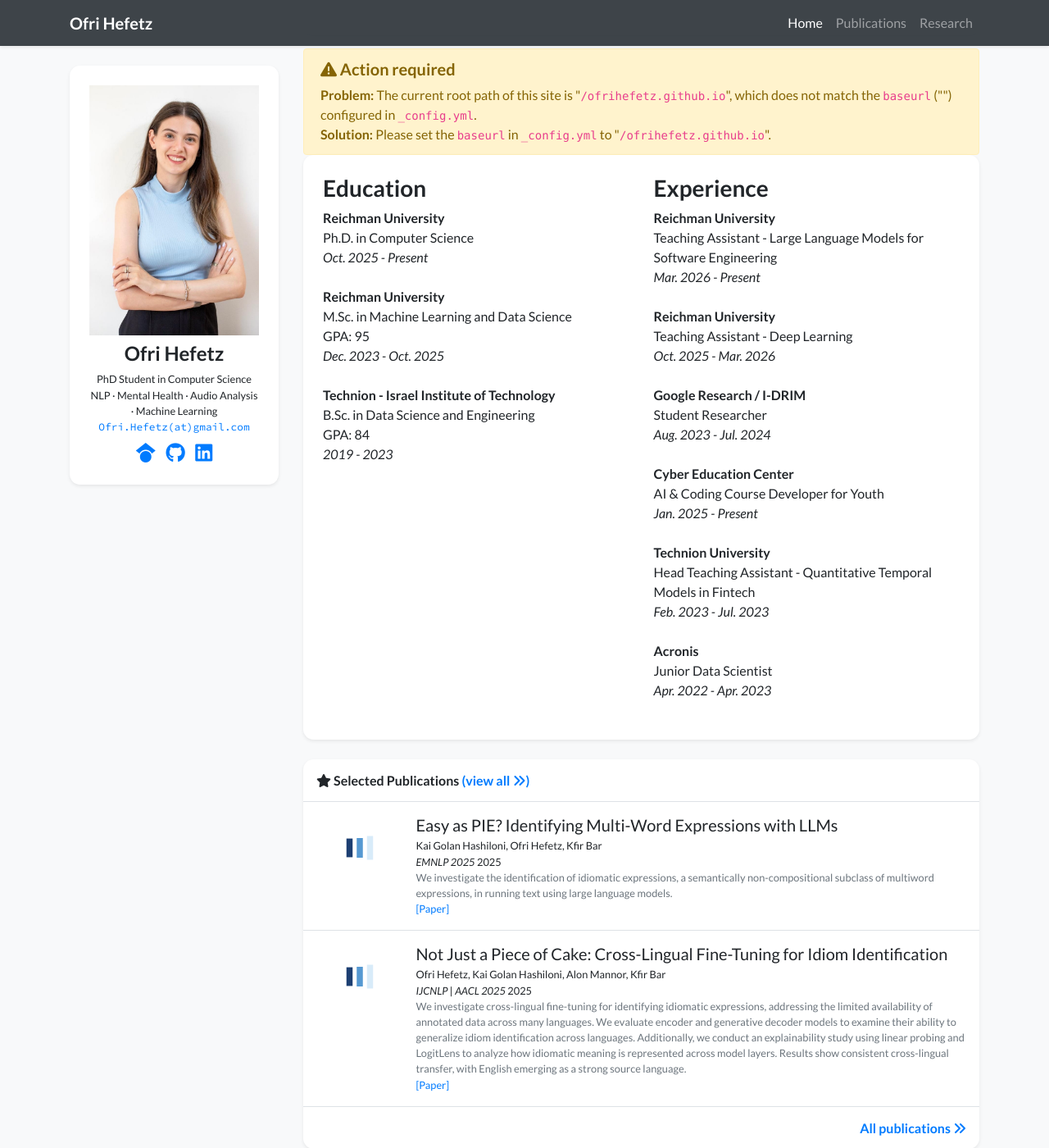
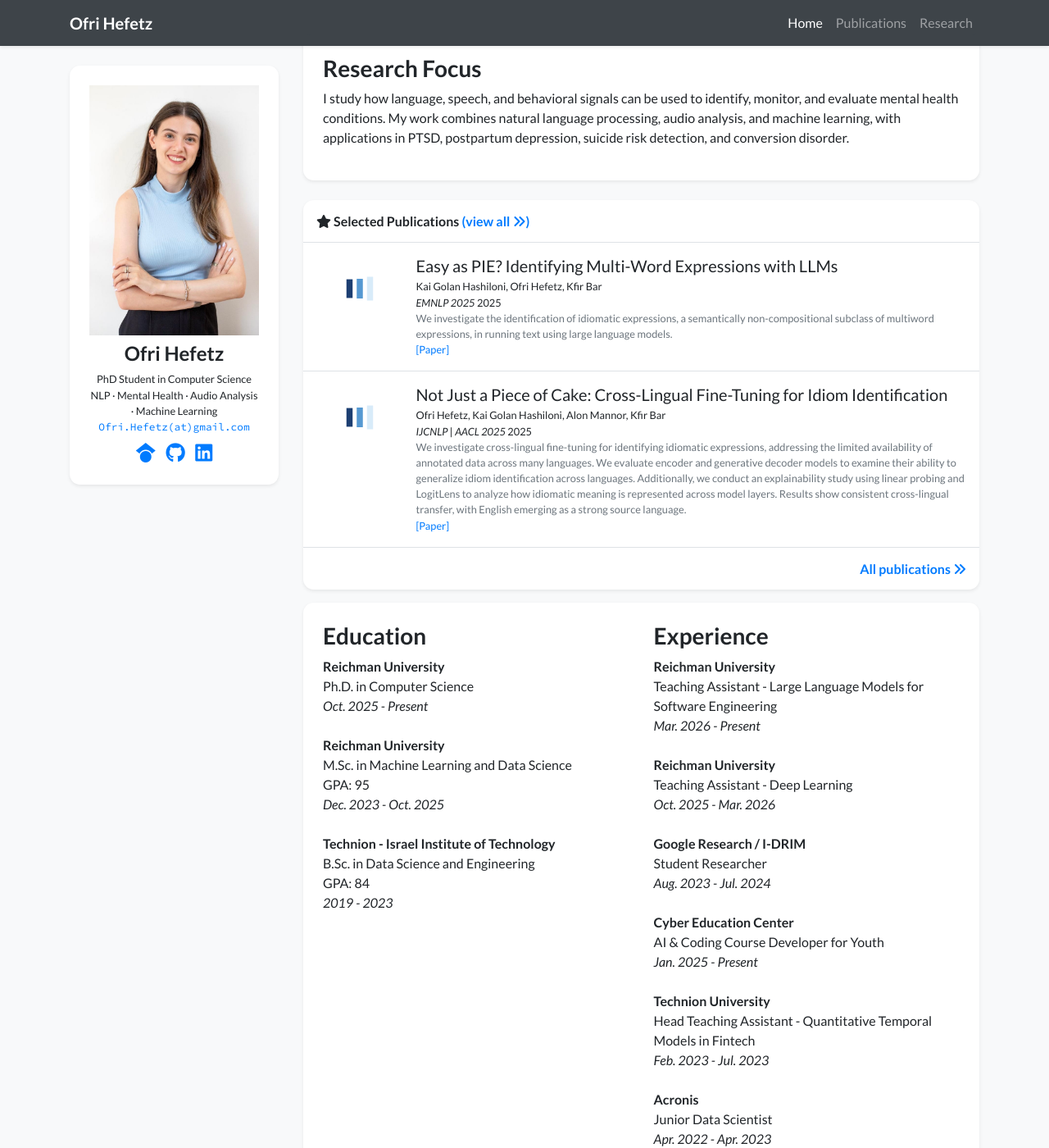
Before and after one commit to OfriHefetz/ofrihefetz.github.io, a Jekyll site: the page built from index.html, in a window 1280 px wide and 1400 px high, scrolled down 263 px. Shown: the whole window at 82% size. Built offline with Jekyll 4.4.1, drawn with Linux system fonts in a browser that asks for light colours; nearby versions of some CDN libraries; a style sheet for code colours, icons or effects is not loaded.

Commit message:
Update index.html

```diff
--- a/index.html
+++ b/index.html
@@ -8,24 +8,20 @@
     <div class="col-lg-3 col-md-4">
         {% include widgets/profile_card_mini.html %}
     </div>
+
     <div class="col-lg-9 col-md-8">
 
         {% include widgets/profile_card_bio_only.html %}
 
-        <!-- Debugging widgets -->
-        {% include widgets/debug_repo_name.html %}
-        {% include widgets/debug_url.html %}
-
-        {% if site.data.display.homepage.show_experience %}
-            {% include widgets/experience_card.html %}
-        {% endif %}
-
-        {% if site.data.display.homepage.show_news %}
-        {% assign count_news = site.news | size %}
-        {% if count_news > 0 %}
-        {% include widgets/news_card.html limit=site.data.display.homepage.num_news %}
-        {% endif %}
-        {% endif %}
+        <div class="card border-0 shadow-sm bg-white rounded-4 p-4 mb-4">
+            <h3>Research Focus</h3>
+            <p>
+                I study how language, speech, and behavioral signals can be used to identify,
+                monitor, and evaluate mental health conditions. My work combines natural
+                language processing, audio analysis, and machine learning, with applications
+                in PTSD, postpartum depression, suicide risk detection, and conversion disorder.
+            </p>
+        </div>
 
         {% if site.data.display.homepage.show_selected_publications %}
         {% assign pubs = site.publications | sort: "date" | reverse | where: "selected", true %}
@@ -35,5 +31,10 @@
         title='<i class="fas fa-star"></i> Selected Publications'
         %}
         {% endif %}
+
+        {% if site.data.display.homepage.show_experience %}
+            {% include widgets/experience_card.html %}
+        {% endif %}
+
     </div>
 </div>
```
